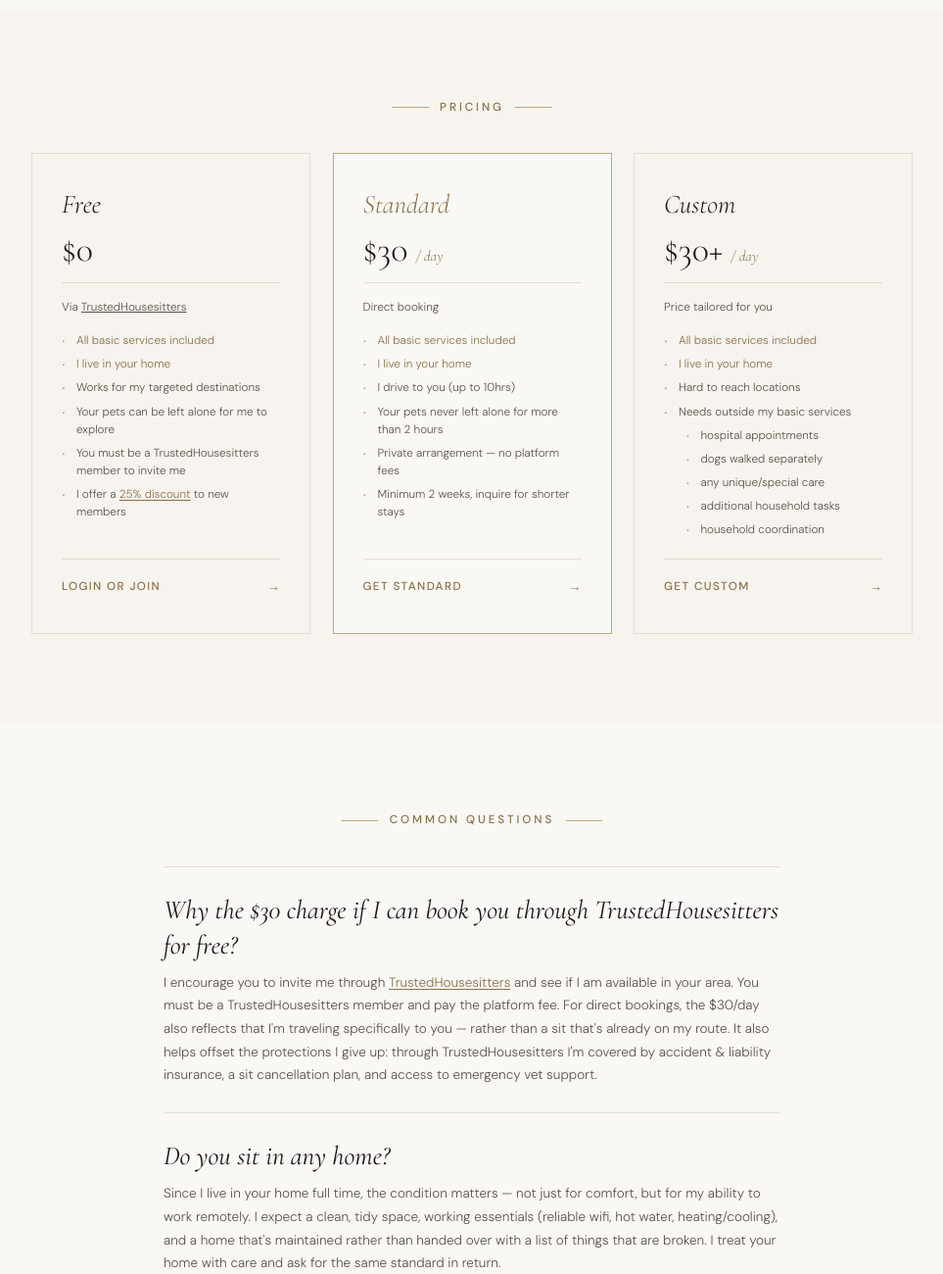
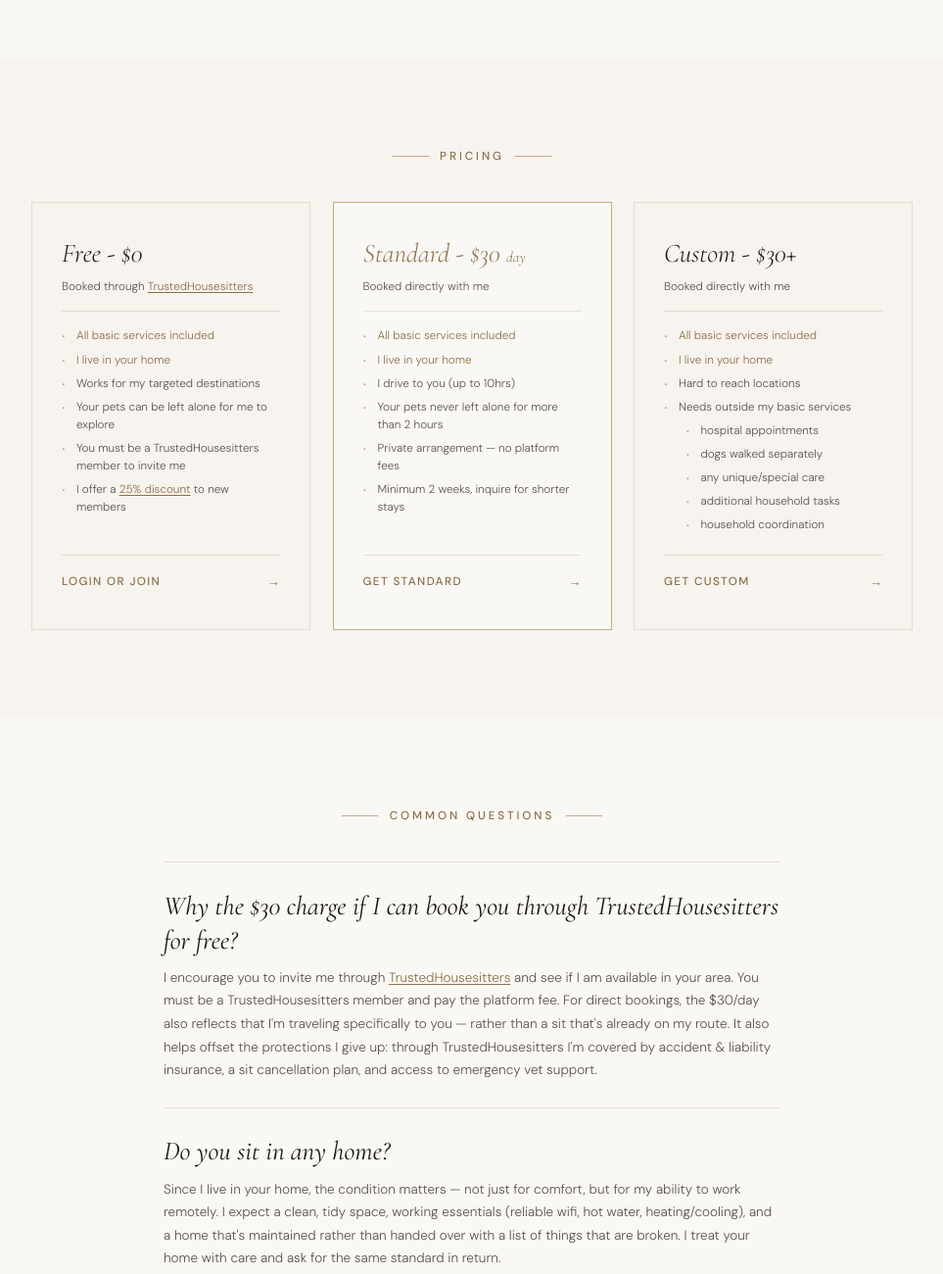
Before and after one commit to yuliapsavinkova/daisy, a website built with Vite: page index.html in a window 1280 px wide. Shown: the part 2684-3984 px from the top of the page at 98% size, without its empty margins (158-1121 px from the left). Built offline with nearby package versions, Linux system fonts and the light colour scheme.

Commit message:
feedback

```diff
--- a/index.html
+++ b/index.html
@@ -88,22 +88,24 @@
         <div class="about-body">
           <p>
             <strong>Who I am</strong><br />
-            I'm Yulia — I run my own web development company remotely, which means I can work from
+            I'm Yulia. I run my own web development company remotely, which means I can work from
             anywhere, so I do. House-sitting lets me stay in real homes instead of hotels in
             exchange for looking after the property, the plants, and the furry residents.
           </p>
           <p>
             <strong>Experience &amp; trust</strong><br />
-            I grew up with pets and spent 10 years in the tech industry before going independent — I
-            bring that same work ethic to every sit. I've been doing this full time for over a year,
-            so whatever comes up, I've likely dealt with it. I prefer long stays and treat every
-            home and its furry residents as my own.
+            I grew up with pets and genuinely enjoy spending time with them. Since this travel
+            lifestyle doesn’t allow me to have my own, each sit is a welcome chance to have that
+            connection again. I’ve been house-sitting full time for over a year, so most situations
+            that come up are things I’ve likely handled before. Earlier in my career, I spent 10
+            years in the tech industry, and I bring that same reliability and work ethic to every
+            sit.
           </p>
           <p>
             <strong>Why it's affordable</strong><br />
-            Because house-sitting is how I travel — not how I make a living — I can offer this for a
-            fraction of what a boarding kennel or traditional sitter would charge, without
-            compromising on care. The only thing I ask for in return is a clean, comfortable and
+            Because house-sitting is how I travel, not how I make a living, I can offer this for a
+            fraction of what a boarding kennel or traditional sitter would charge without
+            compromising on care. The only thing I ask for in return is a clean, comfortable, and
             well-maintained home to work from.
           </p>
         </div>
@@ -170,10 +172,9 @@
         <p class="label">Pricing</p>
         <div class="plans-grid">
           <div class="plan">
-            <h3>Free</h3>
-            <p class="price">$0</p>
+            <h3>Free - $0</h3>
             <p class="plan-desc">
-              Via
+              Booked through
               <a
                 href="https://www.trustedhousesitters.com/refer/RAF943607"
                 target="_blank"
@@ -208,9 +209,8 @@
           </div>
 
           <div class="plan plan-featured">
-            <h3>Standard</h3>
-            <p class="price">$30 <span>/ day</span></p>
-            <p class="plan-desc">Direct booking</p>
+            <h3>Standard - $30 <span>day</span></h3>
+            <p class="plan-desc">Booked directly with me</p>
             <ul>
               <li class="shared">All basic services included</li>
               <li class="shared">I live in your home</li>
@@ -223,9 +223,8 @@
           </div>
 
           <div class="plan">
-            <h3>Custom</h3>
-            <p class="price">$30+ <span>/ day</span></p>
-            <p class="plan-desc">Price tailored for you</p>
+            <h3>Custom - $30+</h3>
+            <p class="plan-desc">Booked directly with me</p>
             <ul>
               <li class="shared">All basic services included</li>
               <li class="shared">I live in your home</li>
@@ -246,7 +245,6 @@
         </div>
       </div>
     </section>
-
     <section>
       <div class="wrap wrap-narrow">
         <p class="label">Common questions</p>
@@ -272,11 +270,11 @@
           <div class="faq-item">
             <dt>Do you sit in any home?</dt>
             <dd>
-              Since I live in your home full time, the condition matters — not just for comfort, but
-              for my ability to work remotely. I expect a clean, tidy space, working essentials
-              (reliable wifi, hot water, heating/cooling), and a home that's maintained rather than
-              handed over with a list of things that are broken. I treat your home with care and ask
-              for the same standard in return.
+              Since I live in your home, the condition matters — not just for comfort, but for my
+              ability to work remotely. I expect a clean, tidy space, working essentials (reliable
+              wifi, hot water, heating/cooling), and a home that's maintained rather than handed
+              over with a list of things that are broken. I treat your home with care and ask for
+              the same standard in return.
             </dd>
           </div>
           <div class="faq-item">
--- a/style.css
+++ b/style.css
@@ -210,14 +210,6 @@ section:nth-child(even) {
   color: rgba(255, 255, 255, 0.82);
   line-height: 1.2;
 }
-.hero-headline-sub {
-  font-size: 0.82rem;
-  font-weight: 400;
-  letter-spacing: 0.22em;
-  text-transform: uppercase;
-  color: var(--gold-light);
-  opacity: 0.75;
-}
 
 /* ─── how it works ──────────────────────────────────────── */
 .how-it-works {
@@ -257,6 +249,12 @@ section:nth-child(even) {
 .step:nth-child(4) {
   border-bottom: none;
 }
+.step:last-child:nth-child(odd) {
+  grid-column: 1 / -1;
+  justify-content: center;
+  border-right: none !important;
+  border-top: 1px solid rgba(196, 168, 130, 0.1);
+}
 
 .step-n {
   font-family: var(--f-serif);
@@ -266,18 +264,6 @@ section:nth-child(even) {
   opacity: 0.7;
   line-height: 1;
   flex-shrink: 0;
-}
-.step:last-child:nth-child(odd) {
-  grid-column: 1 / -1;
-  justify-content: center;
-  border-right: none !important;
-  border-top: 1px solid rgba(196, 168, 130, 0.1);
-}
-
-@media (max-width: 520px) {
-  .step:last-child:nth-child(odd) {
-    justify-content: flex-start;
-  }
 }
 .step p {
   font-size: var(--text-body);
@@ -399,30 +385,25 @@ section:nth-child(even) {
   color: var(--ink);
   line-height: 1;
 }
-.plan-featured h3 {
+.plan h3 span {
+  font-size: 1rem;
+  font-style: italic;
   color: var(--gold);
 }
-.plan .price {
-  font-family: var(--f-serif);
-  font-size: 2.4rem;
-  font-weight: 300;
-  color: var(--ink);
-  line-height: 1;
-}
-.plan .price span {
-  font-size: 1rem;
-  font-style: italic;
+.plan-featured h3 {
   color: var(--gold);
 }
 .plan-desc {
   font-size: var(--text-small);
   color: var(--ink-soft);
-  padding-top: 1rem;
-  border-top: 1px solid var(--rule);
-
-  a {
-    text-decoration: underline;
-  }
+  margin-top: -0.25rem;
+  padding-bottom: 1rem;
+  border-bottom: 1px solid var(--rule);
+}
+.plan-desc a {
+  color: var(--gold);
+  text-decoration: underline;
+  text-underline-offset: 2px;
 }
 .plan ul {
   flex: 1;
@@ -767,6 +748,9 @@ footer span:last-child {
   .step:last-child {
     border-bottom: none !important;
   }
+  .step:last-child:nth-child(odd) {
+    justify-content: flex-start;
+  }
   .step p {
     font-size: var(--text-body);
     line-height: 1.5;
```
